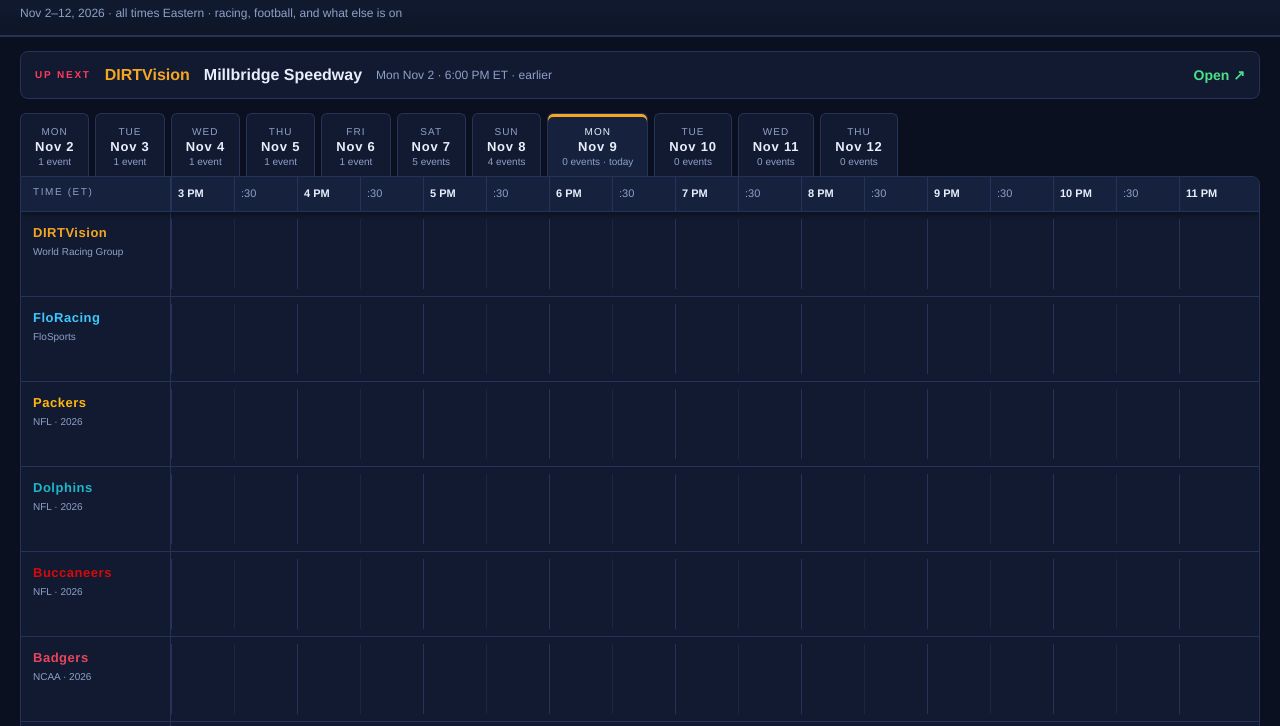
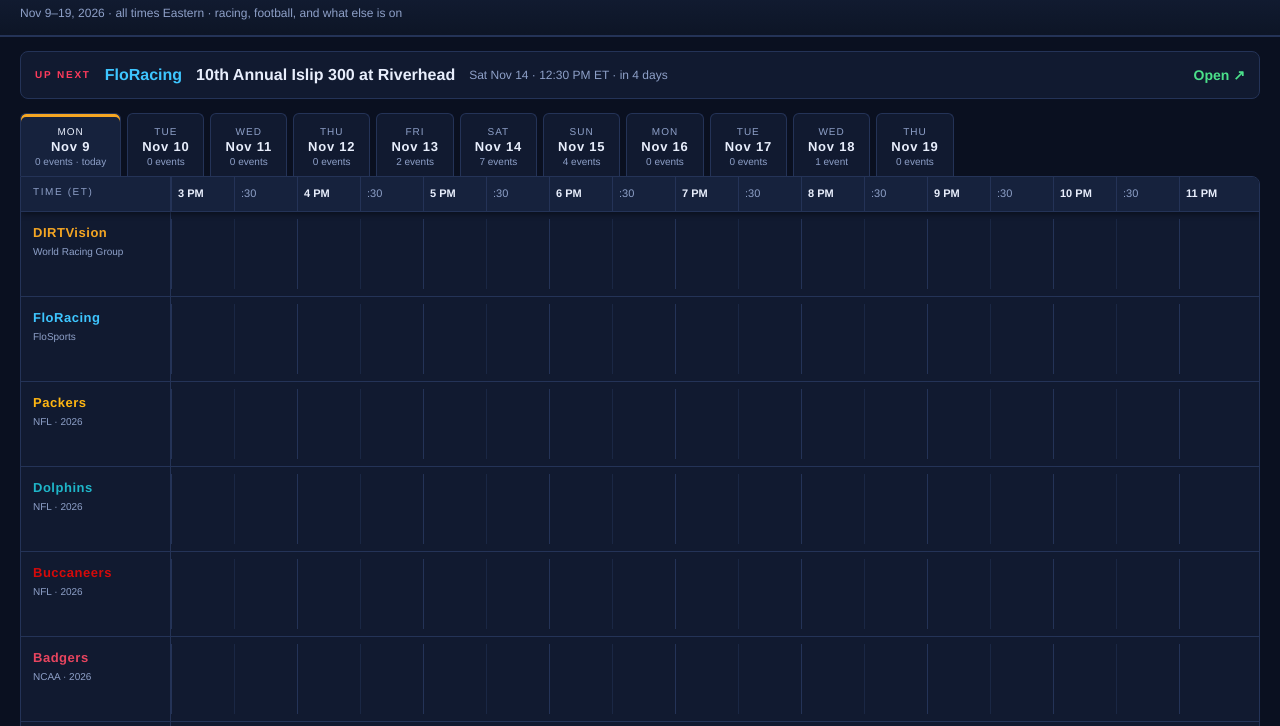
Before and after one commit to ackleytvguide/ackleytvguide.github.io, a plain HTML site: page index.html in a window 1280 px wide. Shown: the part 45-771 px from the top of the page. Drawn offline with Linux system fonts and the light colour scheme.

Commit message:
Automated weekly TV guide update (2026-11-09)

```diff
--- a/index.html
+++ b/index.html
@@ -178,7 +178,7 @@
 
 <header>
   <h1><span>Ackley</span> TV Guide</h1>
-  <div class="sub">Nov 2–12, 2026 · all times Eastern · racing, football, and what else is on</div>
+  <div class="sub">Nov 9–19, 2026 · all times Eastern · racing, football, and what else is on</div>
 </header>
 
 <div class="upnext" id="upnext"></div>
@@ -223,24 +223,24 @@
 const DV = 'https://dirtvision.com/event/';
 const FL = 'https://www.floracing.com/events/';
 const EV = [
-{c:'dv',d:'2026-11-02',t:'18:00',n:'Millbridge Speedway',s:'Weekly Racing',u:DV+'11-2-26-millbridge-speedway'},
-{c:'dv',d:'2026-11-03',t:'18:00',n:'Millbridge Speedway',s:'Weekly Racing',u:DV+'11-3-26-millbridge-speedway'},
-{c:'dv',d:'2026-11-04',t:'15:15',n:'The Dirt Track at Charlotte',s:'Super DIRTcar Series',u:DV+'11-4-26-the-dirt-track-at-charlotte'},
-{c:'dv',d:'2026-11-05',t:'14:30',n:'The Dirt Track at Charlotte',s:'Super DIRTcar Series',u:DV+'11-5-26-the-dirt-track-at-charlotte'},
-{c:'dv',d:'2026-11-06',t:'14:30',n:'The Dirt Track at Charlotte',s:'Super DIRTcar Series',u:DV+'11-6-26-the-dirt-track-at-charlotte'},
-{c:'dv',d:'2026-11-07',t:'14:30',n:'The Dirt Track at Charlotte',s:'Super DIRTcar Series',u:DV+'11-7-26-the-dirt-track-at-charlotte'},
-{c:'dv',d:'2026-11-08',t:'19:00',n:'World of Outlaws Celebration',s:'Weekly Racing',u:DV+'11-8-26-world-of-outlaws-awards-celebration'},
-{c:'flo',d:'2026-11-07',t:'16:00',n:'Fall Brawl at Hickory',s:'Hickory Motor Speedway · Newton, NC',u:FL+'15788662-2026-fall-brawl-at-hickory-motor-speedway'},
-{c:'flo',d:'2026-11-07',t:'18:30',n:'USAC WS Midgets at Ventura',s:'Ventura Raceway · Ventura, CA',u:FL+'16277359-2026-usac-avanti-western-states-midgets-at-ventura-raceway'},
-{c:'gb',d:'2026-11-08',t:'16:25',n:'Packers at New England Patriots',s:'Week 9 · Gillette Stadium · FOX',u:'https://ackleytvguide.github.io/packers/'},
-{c:'mia',d:'2026-11-08',t:'13:00',n:'Dolphins vs Detroit Lions',s:'Week 9 · Hard Rock Stadium · FOX',u:'https://ackleytvguide.github.io/dolphins/'},
-{c:'tb',d:'2026-11-08',t:'20:20',n:'Buccaneers at Chicago Bears',s:'Week 9 · Soldier Field · NBC',u:'https://ackleytvguide.github.io/bucs/'},
-{c:'wis',d:'2026-11-07',t:null,n:'Badgers vs Rutgers',s:'Gm 9 · Camp Randall Stadium · TBD',u:'https://ackleytvguide.github.io/badgers/'},
-{c:'psu',d:'2026-11-07',t:null,n:'Penn State at Washington',s:'Gm 9 · Husky Stadium · TBD',u:'https://ackleytvguide.github.io/pennstate/'},
+{c:'dv',d:'2026-11-14',t:'18:00',n:'Volusia Speedway Park',s:'Volusia Speedway Park',u:DV+'11-14-26-volusia-speedway-park'},
+{c:'flo',d:'2026-11-13',t:null,n:'FloRacing Night in America at Senoia',s:'Senoia Raceway · Senoia, GA',u:FL+'14925500-2026-floracing-night-in-america-at-senoia-raceway'},
+{c:'flo',d:'2026-11-13',t:null,n:'USAC Hangtown 100 at Placerville',s:'Placerville Speedway · Placerville, CA',u:FL+'15295031-2026-usac-hangtown-100-at-placerville-speedway'},
+{c:'flo',d:'2026-11-14',t:null,n:'FloRacing Night in America at Senoia',s:'Senoia Raceway · Senoia, GA',u:FL+'14925500-2026-floracing-night-in-america-at-senoia-raceway'},
+{c:'flo',d:'2026-11-14',t:null,n:'USAC Hangtown 100 at Placerville',s:'Placerville Speedway · Placerville, CA',u:FL+'15295031-2026-usac-hangtown-100-at-placerville-speedway'},
+{c:'flo',d:'2026-11-14',t:'12:30',n:'10th Annual Islip 300 at Riverhead',s:'Riverhead Raceway · Riverhead, NY',u:FL+'15788661-2026-10th-annual-islip-300-at-riverhead-raceway'},
+{c:'flo',d:'2026-11-14',t:'18:15',n:'Governor\'s Cup at New Smyrna (Day 1)',s:'New Smyrna Speedway · New Smyrna Beach, FL',u:FL+'15788675-2026-governors-cup-from-new-smyrna-speedway'},
+{c:'flo',d:'2026-11-15',t:'13:15',n:'Governor\'s Cup at New Smyrna (Day 2)',s:'New Smyrna Speedway · New Smyrna Beach, FL',u:FL+'15788675-2026-governors-cup-from-new-smyrna-speedway'},
+{c:'flo',d:'2026-11-15',t:'19:00',n:'CARS Tour West at Las Vegas',s:'Las Vegas Bullring · Las Vegas, NV',u:FL+'15686516-2026-cars-tour-west-at-las-vegas-bullring'},
+{c:'flo',d:'2026-11-18',t:null,n:'USAC National Midgets at Plaza Park',s:'Plaza Park Raceway · Visalia, CA',u:FL+'15295050-2026-usac-nos-energy-drink-midgets-at-plaza-park-raceway'},
+{c:'gb',d:'2026-11-15',t:'13:00',n:'Packers vs Minnesota Vikings',s:'Week 10 · Lambeau Field · FOX',u:'https://ackleytvguide.github.io/packers/'},
+{c:'mia',d:'2026-11-15',t:'13:00',n:'Dolphins at Indianapolis Colts',s:'Week 10 · Lucas Oil Stadium · CBS',u:'https://ackleytvguide.github.io/dolphins/'},
+{c:'wis',d:'2026-11-14',t:null,n:'Badgers at Maryland',s:'Gm 10 · SECU Stadium · TBD',u:'https://ackleytvguide.github.io/badgers/'},
+{c:'psu',d:'2026-11-14',t:null,n:'Penn State vs Minnesota',s:'Gm 10 · Beaver Stadium · TBD',u:'https://ackleytvguide.github.io/pennstate/'},
 ];
 
 // ---- config -----------------------------------------------------------
-const DAYS = ['2026-11-02','2026-11-03','2026-11-04','2026-11-05','2026-11-06','2026-11-07','2026-11-08','2026-11-09','2026-11-10','2026-11-11','2026-11-12'];
+const DAYS = ['2026-11-09','2026-11-10','2026-11-11','2026-11-12','2026-11-13','2026-11-14','2026-11-15','2026-11-16','2026-11-17','2026-11-18','2026-11-19'];
 let START = 15*60, END = 23*60;               // recomputed per day in render()
 const PXPM = 2.1, BLOCK = 175;                // px per minute, nominal block length
 const DOW = ['Sun','Mon','Tue','Wed','Thu','Fri','Sat'];
```
